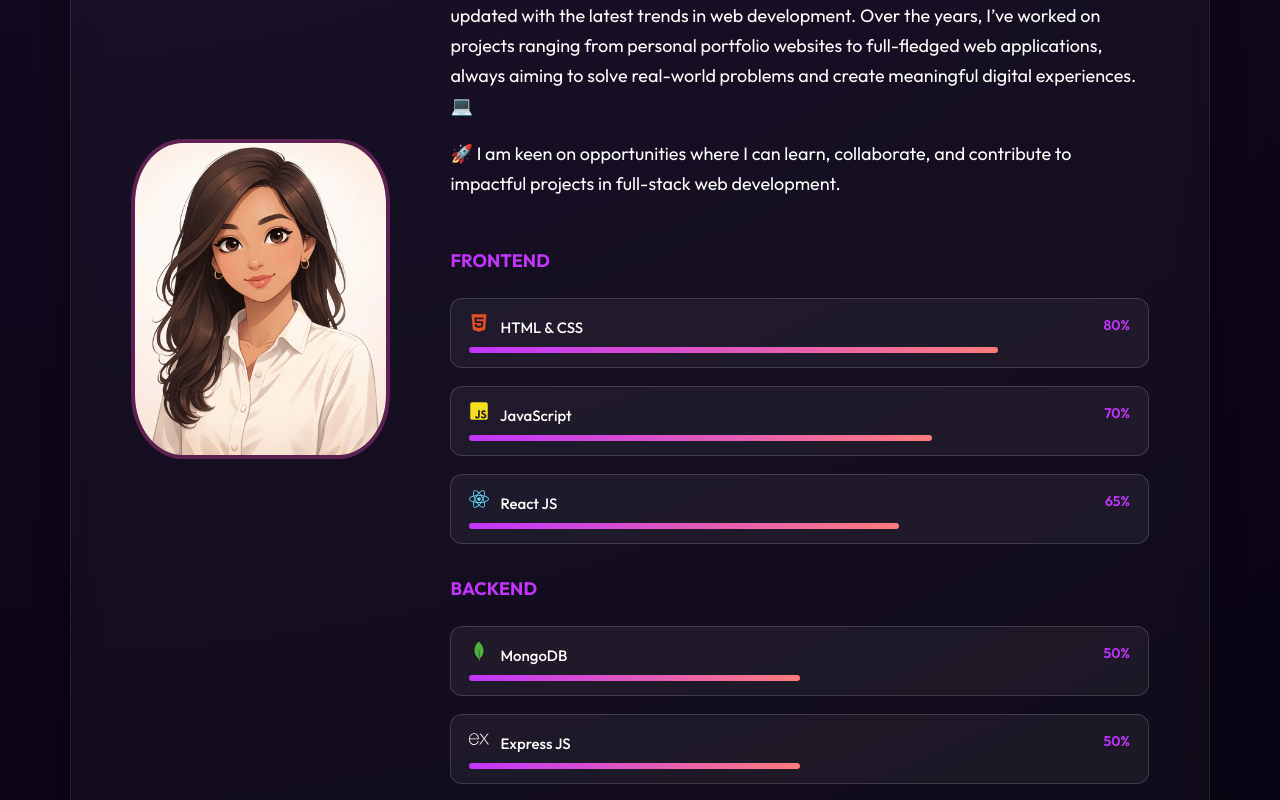
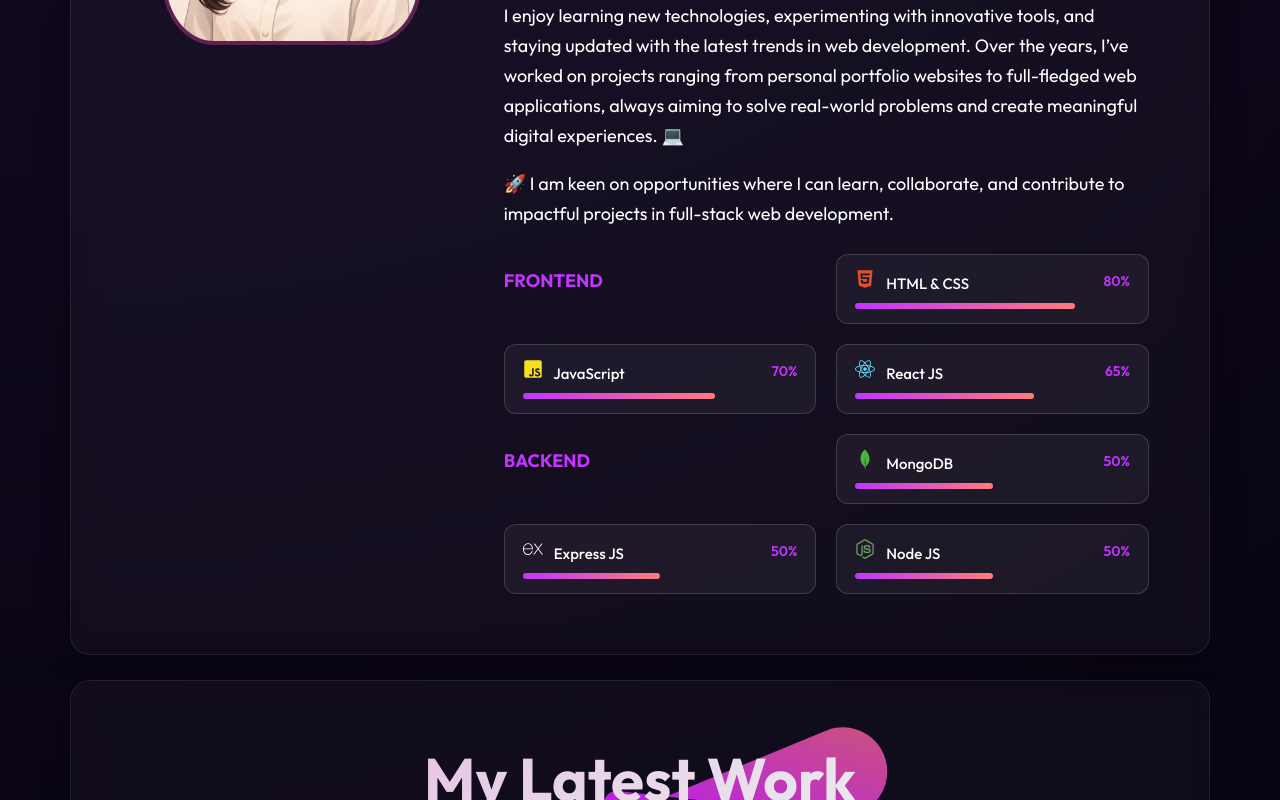
Before and after one commit to vaishnavikolekar1516/portfolio-react, a React (Vite) app: page / in a window 1280 px wide. Shown: the part 1360-2160 px from the top of the page. Built offline with nearby package versions, Linux system fonts and the light colour scheme.

Commit message:
desktop css added

```diff
--- a/src/Components/About/About.css
+++ b/src/Components/About/About.css
@@ -155,6 +155,41 @@
 .skill-icon.mongo { color: #4db33d; }
 .skill-icon.express { color: white; }
 
+/* Desktop layout for About section (screens > 768px) */
+@media(min-width:769px){
+
+  /* Main section as grid: left image | right content */
+  .about-sections {
+    display: grid;
+    grid-template-columns: 1fr 2fr; /* left image, right content */
+    gap: 50px;
+    align-items: start;
+  }
+
+  .about-left {
+    display: flex;
+    justify-content: center;
+    align-items: start;
+  }
+
+  .about-right {
+    display: flex;
+    flex-direction: column;
+    gap: 25px;
+  }
+
+  /* Skills arranged in two columns */
+  .about-skills {
+    display: grid;
+    grid-template-columns: 1fr 1fr; /* Frontend | Backend */
+    gap: 20px;
+  }
+
+  .about-skill {
+    flex: unset; /* allow grid to control width */
+  }
+}
+
 /* tablet */
 
 @media(max-width:1024px){
```
